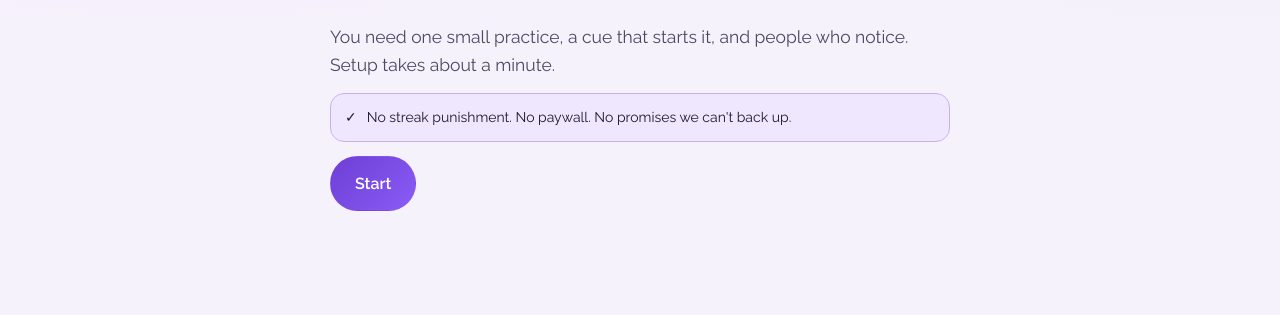
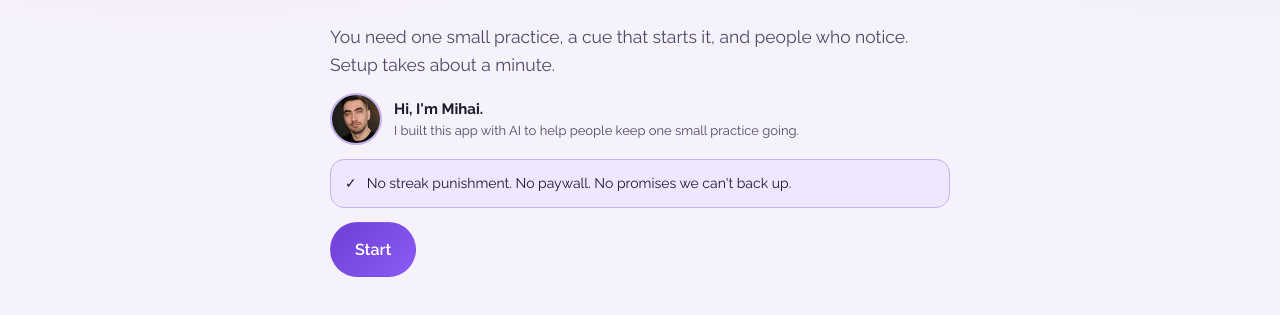
Before and after one commit to mihaimihalacheguidance-hub/awakened-wisdom, a plain HTML site: page index.html in a window 1280 px wide. Shown: the part 141-456 px from the top of the page. Drawn offline with nearby package versions, Linux system fonts and the light colour scheme; no server answers.

Commit message:
Show Mihai's photo on the welcome screen and the Made by card
Co-Authored-By: Claude Opus 5.5 <noreply@anthropic.com>

```diff
--- a/index.html
+++ b/index.html
@@ -111,6 +111,9 @@ main{max-width:1080px;margin:0 auto;width:100%;padding:26px 16px 80px}
 .stack{display:flex;flex-direction:column;gap:14px}
 .row{display:flex;gap:10px;align-items:center;flex-wrap:wrap}
 .between{justify-content:space-between}
+.byline{display:flex;align-items:center;gap:12px}
+.avatar{width:52px;height:52px;border-radius:50%;object-fit:cover;flex:none;border:2px solid var(--accent-line)}
+.byline b{display:block;font-size:15px} .byline span{display:block;font-size:13px;color:var(--ink-2)}
 .eyebrow{font-family:var(--body);font-weight:700;font-size:11px;letter-spacing:.16em;text-transform:uppercase;color:var(--accent)}
 .muted{color:var(--ink-2)} .tiny{font-size:13.5px} .num{font-family:var(--mono);font-variant-numeric:tabular-nums}
 .rule{height:1px;background:var(--line);border:0;margin:0}
@@ -349,6 +352,7 @@ en:{
  ob:{
   t1:"You don't need more motivation.",
   lede:"You need one small practice, a cue that starts it, and people who notice. Setup takes about a minute.",
+  by:"Hi, I'm Mihai.", bySub:"I built this app with AI to help people keep one small practice going.",
   start:"Start", honest:"No streak punishment. No paywall. No promises we can't back up.",
   s1:"What are you working on?", s1sub:"Pick the closest one. You can change everything later.",
   s2:"Pick one daily practice", s2sub:"One. Not three. Starting with too much is the most common reason people quit.",
@@ -461,7 +465,7 @@ en:{
   acctAs:"Signed in as {e}", signOut:"Sign out", signOutArm:"Tap again to sign out",
   acctBad:"That doesn't look like an email address.", acctErr:"That didn't work. Try again in a minute.",
   acctWait:"Too many emails for now. Try again in an hour.",
-  madeBy:"Made by Mihai + AI", madeBody:"Mihai + AI shares short, practical ways to use AI for a calmer, more focused day. The free Calm AI Prompt Pack has ready-to-use prompts to start with.", packCta:"Get the free pack",
+  madeBy:"Made by Mihai + AI", madeName:"Mihai Mihalache", madeRole:"Mindset coach · Mihai + AI", madeBody:"Mihai + AI shares short, practical ways to use AI for a calmer, more focused day. The free Calm AI Prompt Pack has ready-to-use prompts to start with.", packCta:"Get the free pack",
   wbTitle:"Planning 2027?", wbBody:"The 2027 goal workbook walks you through a year review, your goals, a 90-day plan and a habit tracker, the same year → quarter → day idea this app uses.", wbCta:"See the workbook",
   calmHint:"Need prompts? They're in the free Calm AI Prompt Pack.", sprintHint:"Want the full plan on paper? It's in the 2027 goal workbook.",
   legalPre:"By saving your progress you agree to the ", legalTerms:"Terms", legalAnd:" and the ", legalPrivacy:"Privacy policy", legalEnd:".",
@@ -495,6 +499,7 @@ ro:{
  ob:{
   t1:"Nu ai nevoie de mai multă motivație.",
   lede:"Ai nevoie de o practică mică, de un semnal care o pornește și de oameni care observă. Configurarea durează cam un minut.",
+  by:"Salut, sunt Mihai.", bySub:"Am făcut aplicația cu ajutorul AI, ca să te ajute să ții o practică mică în fiecare zi.",
   start:"Începe", honest:"Fără pedepse pentru serii rupte. Fără abonament. Fără promisiuni pe care nu le putem susține.",
   s1:"La ce lucrezi?", s1sub:"Alege varianta cea mai apropiată. Poți schimba orice mai târziu.",
   s2:"Alege o singură practică zilnică", s2sub:"Una, nu trei. Să începi cu prea mult e motivul cel mai frecvent pentru care oamenii renunță.",
@@ -607,7 +612,7 @@ ro:{
   acctAs:"Conectat ca {e}", signOut:"Deconectează-te", signOutArm:"Apasă din nou ca să te deconectezi",
   acctBad:"Nu pare o adresă de email.", acctErr:"N-a mers. Încearcă din nou peste un minut.",
   acctWait:"Prea multe emailuri deocamdată. Încearcă din nou peste o oră.",
-  madeBy:"Făcută de Mihai + AI", madeBody:"Mihai + AI arată moduri scurte și practice de a folosi AI pentru o zi mai calmă și mai concentrată. Pachetul gratuit Calm AI are prompturi gata de folosit, ca să începi.", packCta:"Ia pachetul gratuit",
+  madeBy:"Făcută de Mihai + AI", madeName:"Mihai Mihalache", madeRole:"Coach de mindset · Mihai + AI", madeBody:"Mihai + AI arată moduri scurte și practice de a folosi AI pentru o zi mai calmă și mai concentrată. Pachetul gratuit Calm AI are prompturi gata de folosit, ca să începi.", packCta:"Ia pachetul gratuit",
   wbTitle:"Îți planifici 2027?", wbBody:"Workbook-ul de obiective 2027 te duce printr-o retrospectivă a anului, obiectivele tale, un plan de 90 de zile și un tracker de obiceiuri, aceeași idee an → trimestru → zi pe care o folosește aplicația.", wbCta:"Vezi workbook-ul",
   calmHint:"Ai nevoie de prompturi? Sunt în pachetul gratuit Calm AI.", sprintHint:"Vrei planul complet pe hârtie? E în workbook-ul de obiective 2027.",
   legalPre:"Dacă îți păstrezi progresul, ești de acord cu ", legalTerms:"Termenii", legalAnd:" și cu ", legalPrivacy:"Politica de confidențialitate", legalEnd:".", mode:"Mod",
@@ -1483,6 +1488,8 @@ function vOnboard(root){
   if(ui.ob===0){
     box.appendChild(el("h1",{text:t("ob.t1")}));
     box.appendChild(el("p",{class:"lede",text:t("ob.lede")}));
+    box.appendChild(el("div",{class:"byline"},[el("img",{class:"avatar",src:"icons/mihai.jpg",alt:"Mihai Mihalache",width:52,height:52}),
+      el("div",{},[el("b",{text:t("ob.by")}),el("span",{text:t("ob.bySub")})])]));
     box.appendChild(el("div",{class:"notice acc"},[el("span",{text:"✓"}),el("div",{text:t("ob.honest")})]));
     box.appendChild(el("button",{class:"btn accent lg",style:"align-self:flex-start",text:t("ob.start"),
       onclick:()=>{ui.ob=1;render();if(Auth.sb&&Auth.ready&&!Auth.user)Auth.fresh().then(()=>{Net.beat();softRender();});}}));
@@ -1536,7 +1543,9 @@ function funnelCard(kind){
   const c=el("div",{class:"card"});
   if(kind==="pack"){
     c.appendChild(E("div","eyebrow",t("you.madeBy")));
-    c.appendChild(el("p",{class:"tiny",style:"margin-top:8px;max-width:64ch",text:t("you.madeBody")}));
+    c.appendChild(el("div",{class:"byline",style:"margin-top:12px"},[el("img",{class:"avatar",src:"icons/mihai.jpg",alt:"Mihai Mihalache",width:52,height:52}),
+      el("div",{},[el("b",{text:t("you.madeName")}),el("span",{text:t("you.madeRole")})])]));
+    c.appendChild(el("p",{class:"tiny",style:"margin-top:10px;max-width:64ch",text:t("you.madeBody")}));
     c.appendChild(el("p",{style:"margin-top:10px"},[funLink("pack","you_card",t("you.packCta")+" →","btn accent sm")]));
   }else{
     c.appendChild(E("div","eyebrow",t("you.wbTitle")));
```
Also changed, not shown: icons/mihai.jpg (added).
